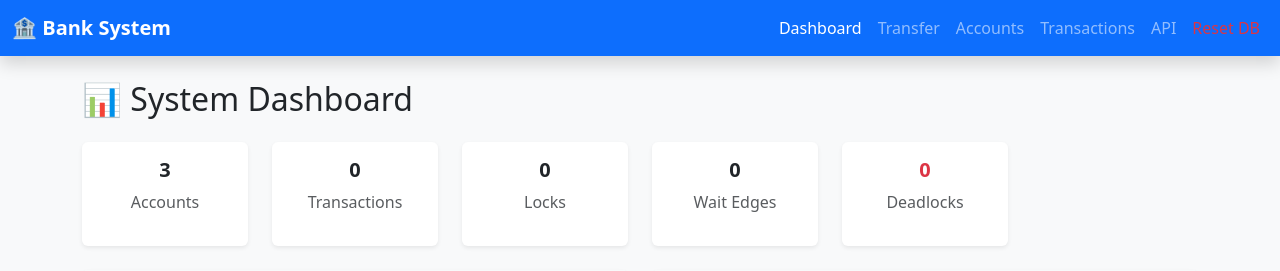
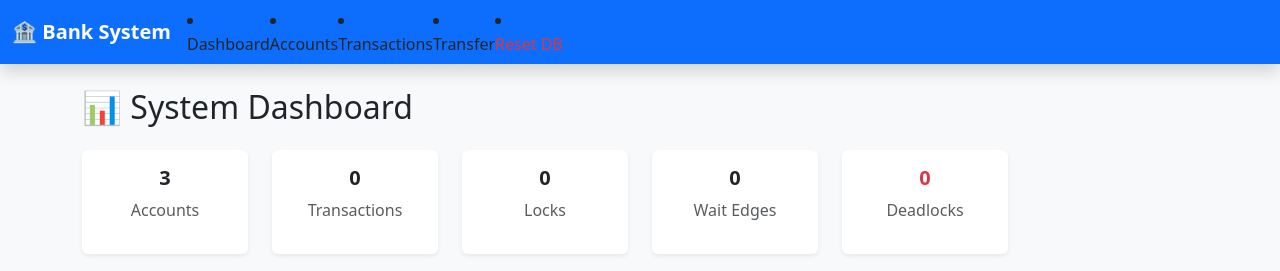
Before and after one commit to bashirubash/iddps, a Flask app: page / in a window 1280 px wide. Shown: the top 271 px of the page. Run offline with Flask 3, Linux system fonts and the light colour scheme; data that the repository does not hold is empty.

Commit message:
Update base.html

```diff
--- a/templates/base.html
+++ b/templates/base.html
@@ -18,14 +18,11 @@
         <span class="navbar-toggler-icon"></span>
       </button>
       <div class="collapse navbar-collapse" id="navbarNav">
-        <ul class="navbar-nav ms-auto">
-          <li class="nav-item"><a class="nav-link {% if request.path == '/' %}active{% endif %}" href="/">Dashboard</a></li>
-          <li class="nav-item"><a class="nav-link {% if '/transfer' in request.path %}active{% endif %}" href="/transfer">Transfer</a></li>
-          <li class="nav-item"><a class="nav-link {% if '/accounts' in request.path %}active{% endif %}" href="/accounts">Accounts</a></li>
-          <li class="nav-item"><a class="nav-link {% if '/transactions' in request.path %}active{% endif %}" href="/transactions">Transactions</a></li>
-          <li class="nav-item"><a class="nav-link" href="/api/dashboard" target="_blank">API</a></li>
-          <li class="nav-item"><a class="nav-link text-danger" href="/api/reset">Reset DB</a></li>
-        </ul>
+<li class="nav-item"><a class="nav-link" href="/">Dashboard</a></li>
+<li class="nav-item"><a class="nav-link" href="/accounts">Accounts</a></li>
+<li class="nav-item"><a class="nav-link" href="/transactions">Transactions</a></li>
+<li class="nav-item"><a class="nav-link" href="/transfer">Transfer</a></li>
+<li class="nav-item"><a class="nav-link text-danger" href="/api/reset">Reset DB</a></li>
       </div>
     </div>
   </nav>
```
